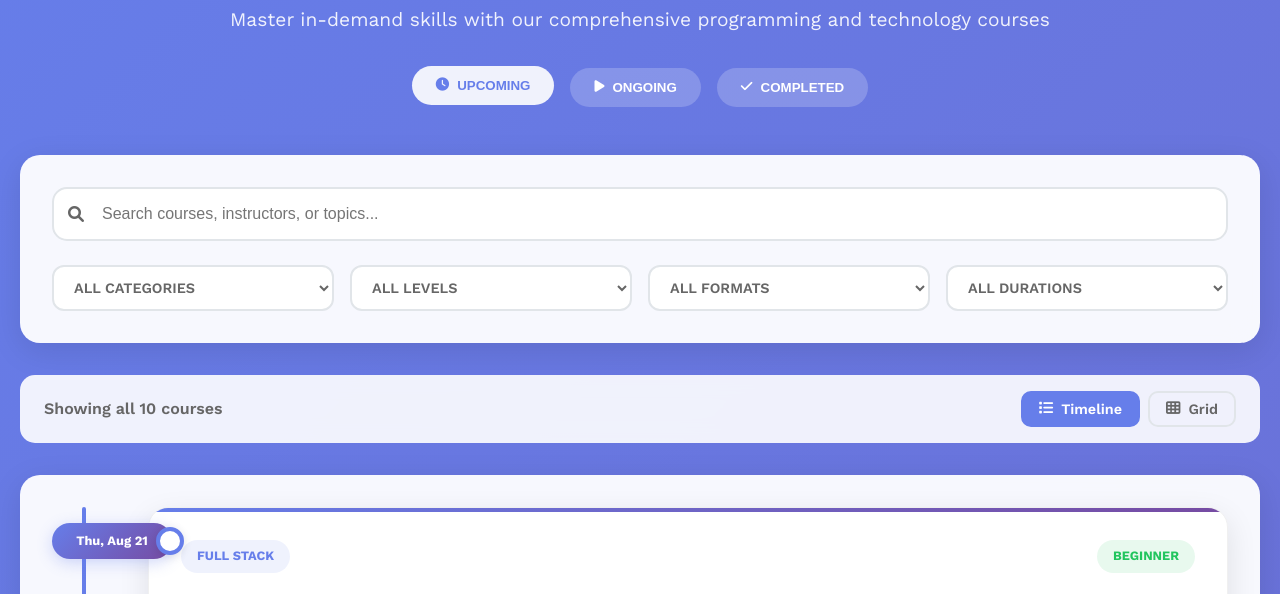
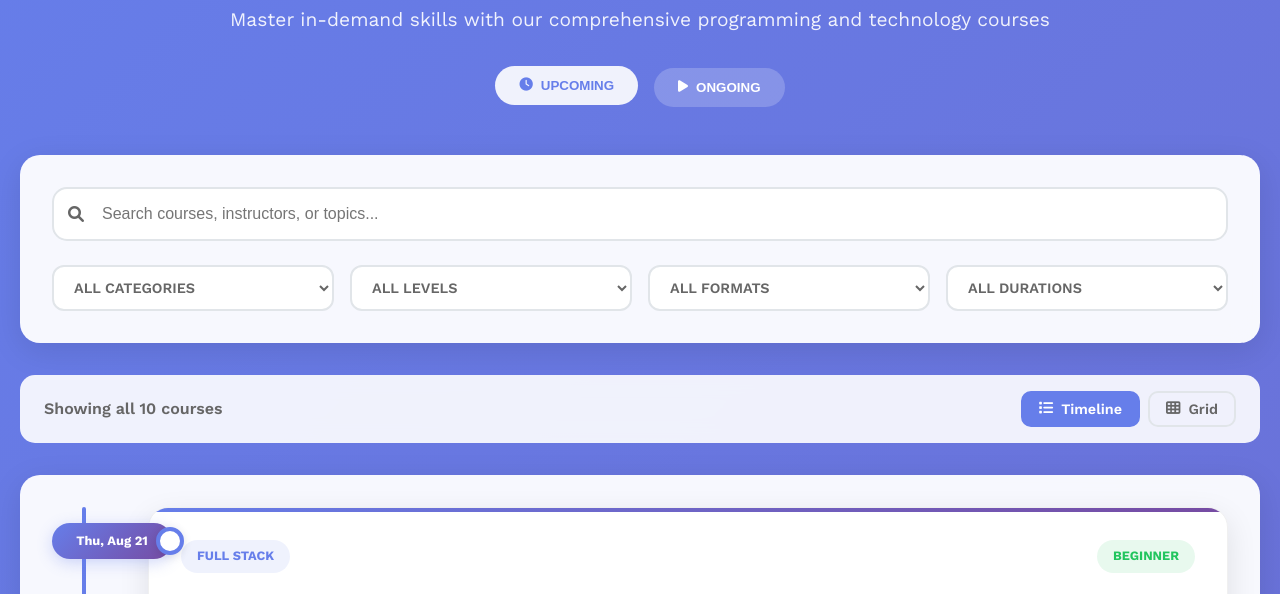
Before and after one commit to Suriya05022002/Course_EventPage, a plain HTML site: page index.html in a window 1280 px wide. Shown: the part 191-785 px from the top of the page. Drawn offline with nearby package versions, Linux system fonts and the light colour scheme.

Commit message:
index.html

```diff
--- a/index.html
+++ b/index.html
@@ -42,9 +42,9 @@
                         <button class="tab" data-tab="ongoing">
                             <i class="fas fa-play"></i> ONGOING
                         </button>
-                        <button class="tab" data-tab="completed">
+                        <!-- <button class="tab" data-tab="completed">
                             <i class="fas fa-check"></i> COMPLETED
-                        </button>
+                        </button> -->
                     </div>
                 </div>
 
```
